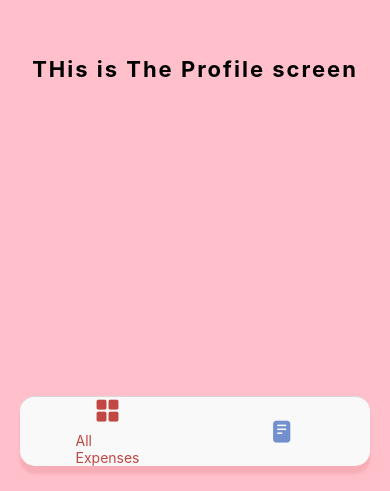
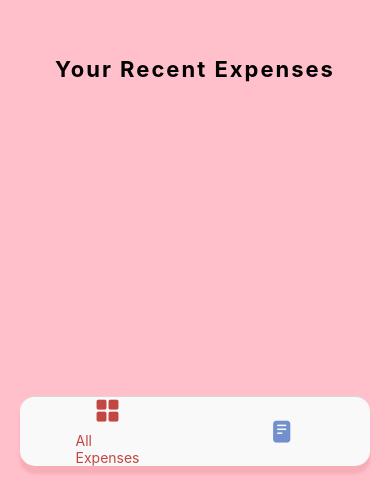
Before and after one commit to Mrkouhadi/RN-expenseTracker, a React Native app: screen /RecentExpenses in a window 390 px wide. Shown: the part 353-844 px from the top of the page. Built offline with nearby package versions, Linux system fonts and the light colour scheme.

Commit message:
editing screen titles

```diff
--- a/src/screens/AllExpenses.js
+++ b/src/screens/AllExpenses.js
@@ -5,7 +5,7 @@ import Colors from '../constants/Colors';
 const AllExpenses = props => {
   return (
     <SafeAreaView style={styles.sectionContainer}>
-
+      <Text>All Expenses</Text>
     </SafeAreaView>
   )
 };
--- a/src/screens/ManageExpenses.js
+++ b/src/screens/ManageExpenses.js
@@ -8,14 +8,13 @@ const ManageExpenses = props => {
 
   return (
     <SafeAreaView style={styles.sectionContainer}>
-
+        <Text>Manage Your Expenses</Text>
     </SafeAreaView>
   )
 };
 
 const styles = StyleSheet.create({
   sectionContainer: {
-    // paddingHorizontal: 10,
     backgroundColor:Colors.accnetColor,
     flex:1,
     justifyContent:'center', alignItems:'center',
--- a/src/screens/RecentExpenses.js
+++ b/src/screens/RecentExpenses.js
@@ -5,7 +5,7 @@ import Colors from '../constants/Colors';
 const RecentExpenses = () => {
   return (
     <SafeAreaView style={styles.sectionContainer}>
-               <Text style={styles.title}>THis is The Profile screen</Text>
+               <Text style={styles.title}>Your Recent Expenses</Text>
     </SafeAreaView>
   )
 };
```
